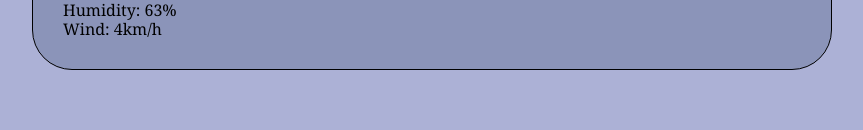
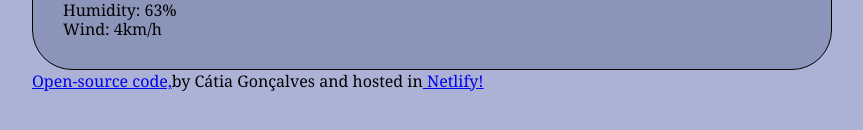
Before and after one commit to catiasagoncalves/react_app, a React (Create React App) app: page / in a window 1280 px wide. Shown: the part 596-726 px from the top of the page, without its empty margins (208-1071 px from the left). Built offline with nearby package versions, Linux system fonts and the light colour scheme.

Commit message:
Added the link to Github and Netlify

```diff
--- a/src/index.js
+++ b/src/index.js
@@ -8,6 +8,14 @@ function App() {
   return (
     <div className="App">
       <Weather />
+
+    <a href="https://github.com/catiasagoncalves/Wather_app_CG/" target="_blank" rel="noreferrer">Open-source code,
+    </a>
+    <span>
+        by Cátia Gonçalves and hosted in
+    </span>
+    <a href="https://inspiring-shannon-b79cf1.netlify.app/" target="_blank" rel="noreferrer"> Netlify!
+    </a>
     </div>
   );
 }
```
